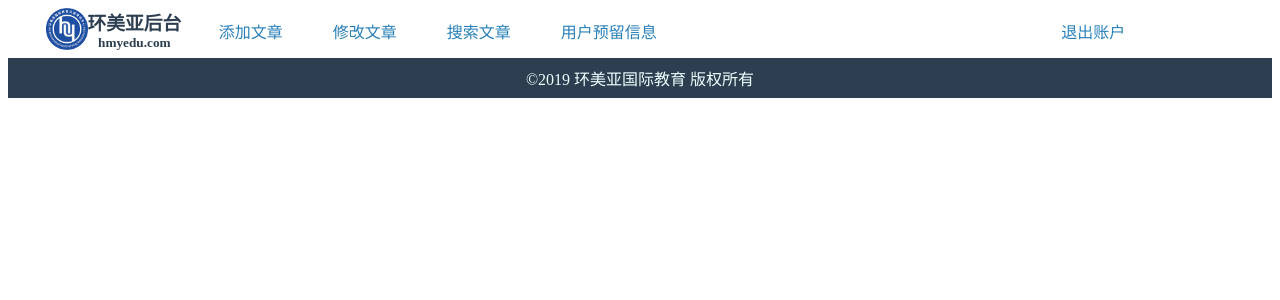
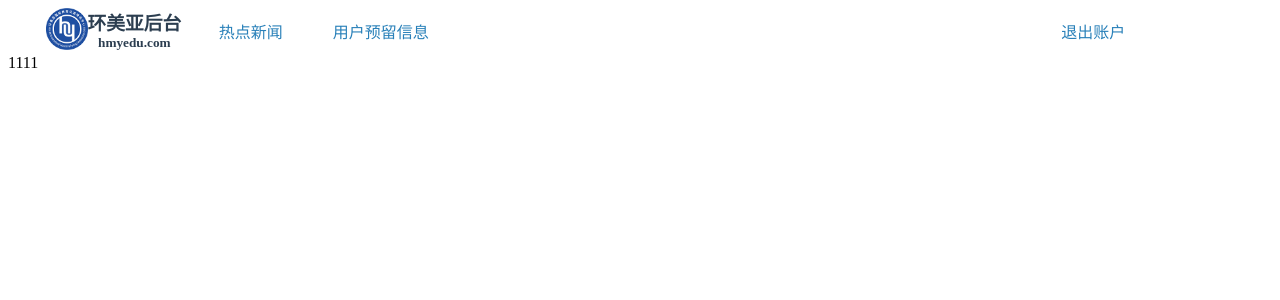
Before and after one commit to theSlience/hmy, a Vue app: page /#/news in a window 1280 px wide. Shown: the top 300 px of the page. Built offline with nearby package versions, Linux system fonts and the light colour scheme.

Commit message:
2020.5.12

```diff
--- a/src/App.vue
+++ b/src/App.vue
@@ -1,14 +1,12 @@
 <template>
   <div id="app">
-    <img src="./assets/logo.png">
-    <router-view />
   </div>
 </template>
 
 <script>
 export default {
   name: 'App'
-};
+}
 </script>
 
 <style>
--- a/src/components/Layout.vue
+++ b/src/components/Layout.vue
@@ -4,8 +4,9 @@
  * @Author: sueRimn
  * @Date: 2020-05-11 10:11:41
  * @LastEditors: sueRimn
- * @LastEditTime: 2020-05-11 13:28:31
+ * @LastEditTime: 2020-05-12 09:22:07
  -->
+ <!-- -->
 <template>
   <div class="header-footer">
     <div class="header">
@@ -28,10 +29,12 @@
         </el-col>
         <el-col :span="16">
           <div class="header-tabs">
-            <div><span>添加文章</span></div>
-            <div><span>修改文章</span></div>
-            <div><span>搜索文章</span></div>
-            <div><span>用户预留信息</span></div>
+            <router-link to="/news">
+              <div><span>热点新闻</span></div>
+            </router-link>
+            <router-link to="/user">
+              <div><span>用户预留信息</span></div>
+            </router-link>
           </div>
         </el-col>
         <el-col :span="4">
@@ -48,17 +51,22 @@
         <router-view></router-view>
       </keep-alive>
     </div>
+    <!--
     <div class="footer">
       <div class="footer-record">©2019 环美亚国际教育 版权所有</div>
+      <input placeholder="">
     </div>
+    -->
   </div>
 </template>
 <style scoped>
-
 /* h3和h5标签外边距清零 */
 h3,
 h5 {
   margin: 0px;
+}
+a {
+  text-decoration: none;
 }
 /* 头部宽高以及颜色 */
 .header {
@@ -101,7 +109,7 @@ h5 {
   align-items: center;
   color: rgba(41, 128, 185, 1);
 }
-/* 尾部样式以及垂直居中对齐 */
+/* 尾部样式以及垂直居中对齐
 .footer {
   height: 40px;
   color: azure;
@@ -111,4 +119,5 @@ h5 {
   align-items: center;
   background-color: rgba(44, 62, 80, 1);
 }
+*/
 </style>
--- a/src/main.js
+++ b/src/main.js
@@ -7,7 +7,7 @@ import Router from "vue-router";
 import router from "./router";
 import store from "./store";
 import ElementUI from "element-ui";
-import Layout from "./components/Layout";
+import Layout from "./components/Layout.vue";
 import "element-ui/lib/theme-chalk/index.css";
 import "font-awesome/css/font-awesome.min.css";
 
--- /dev/null
+++ b/src/page/news/index.vue
@@ -0,0 +1,13 @@
+<!--
+ * @Descripttion:
+ * @version:
+ * @Author: sueRimn
+ * @Date: 2020-05-12 09:16:42
+ * @LastEditors: sueRimn
+ * @LastEditTime: 2020-05-12 09:22:44
+ -->
+<template>
+  <div>
+    1111
+  </div>
+</template>
--- /dev/null
+++ b/src/page/user/index.vue
@@ -0,0 +1,13 @@
+<!--
+ * @Descripttion:
+ * @version:
+ * @Author: sueRimn
+ * @Date: 2020-05-12 09:17:04
+ * @LastEditors: sueRimn
+ * @LastEditTime: 2020-05-12 09:17:05
+ -->
+<template>
+    <div>
+        2222
+    </div>
+</template>
--- a/src/router/index.js
+++ b/src/router/index.js
@@ -1,13 +1,28 @@
 import Vue from "vue";
 import Router from "vue-router";
-// import HelloWorld from "@/components/HelloWorld";
+
+//引入组件
+import News from "../page/news/index.vue";
+import User from "../page/user/index.vue";
+import VueRouter from "vue-router";
 
 Vue.use(Router);
 
 export default new Router({
   routes: [
     {
+      // path:浏览器访问显示路径，component：对应的组件名称
+      path: "/news",
+      component: News
+    },
+    {
+      path: "/user",
+      component: User
+    },
+    {
       path: "/",
+      // 重定向，页面进入时进入news页面
+      redirect: "/news"
     }
   ]
 });
```
Also changed, not shown: src/page/home.vue (deleted).
